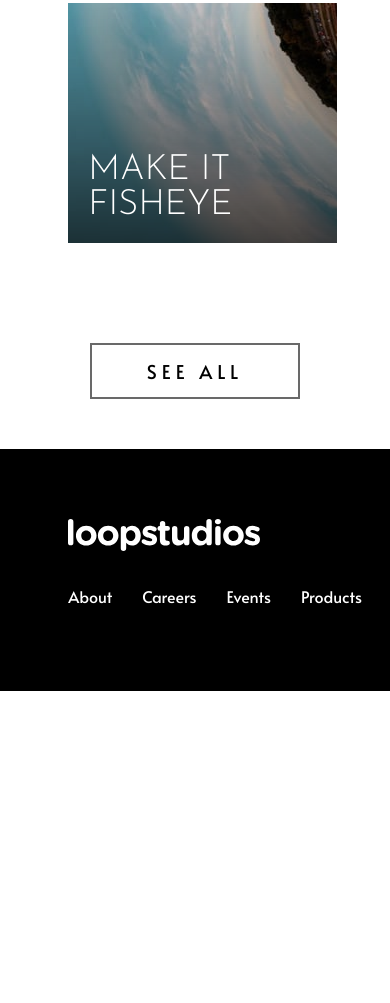
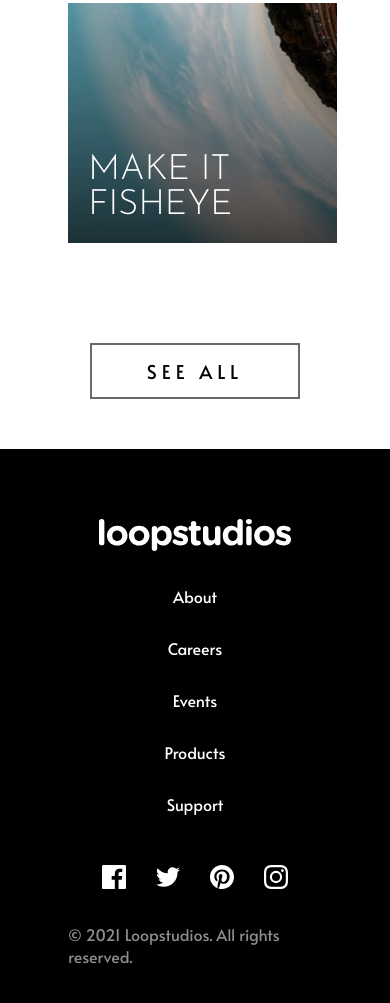
Before and after one commit to Prates14/LoopStudios-landingpage, a plain HTML site: page index.html in a window 390 px wide. Shown: the part 3792-4795 px from the top of the page. Before the commit the page ends 4483 px from the top, so only its background shows below. Drawn offline with Linux system fonts and the light colour scheme.

Commit message:
responsividade secao footer

```diff
--- a/assets/style/responsive.css
+++ b/assets/style/responsive.css
@@ -222,6 +222,13 @@
         background-size: cover;
     }
 
+    .footer-content .size-limit, .footer-content .size-limit .nav-bar, .footer-content .size-limit .nav-bar .sections {
+        flex-direction: column;
+        align-items: center;
+    }
+
+    .footer-content .size-limit .icons .sections {
+        flex-direction: row;
+        margin-top: 50px;
+    }
 }
-
-/*footer*/
--- a/assets/style/style.css
+++ b/assets/style/style.css
@@ -324,14 +324,14 @@ p {
 }
 
 /* navegação do rodapé */
-.footer-content .size-limit .icons {
-    align-items: end;
-}
-
 .footer-content .size-limit .nav-bar {
     display: flex;
     flex-direction: column;
     gap: 30px;
+}
+
+.footer-content .size-limit .icons {
+    align-items: end;
 }
 
 .footer-content .size-limit .nav-bar .sections {
```
